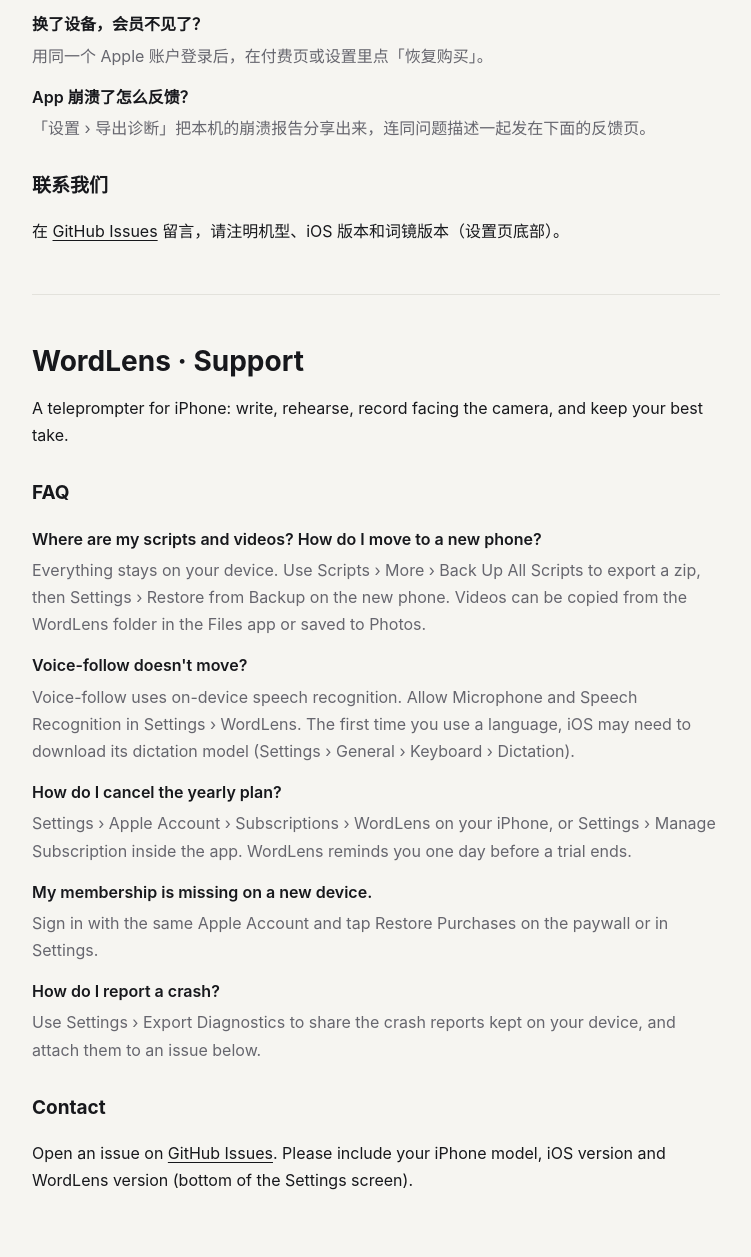
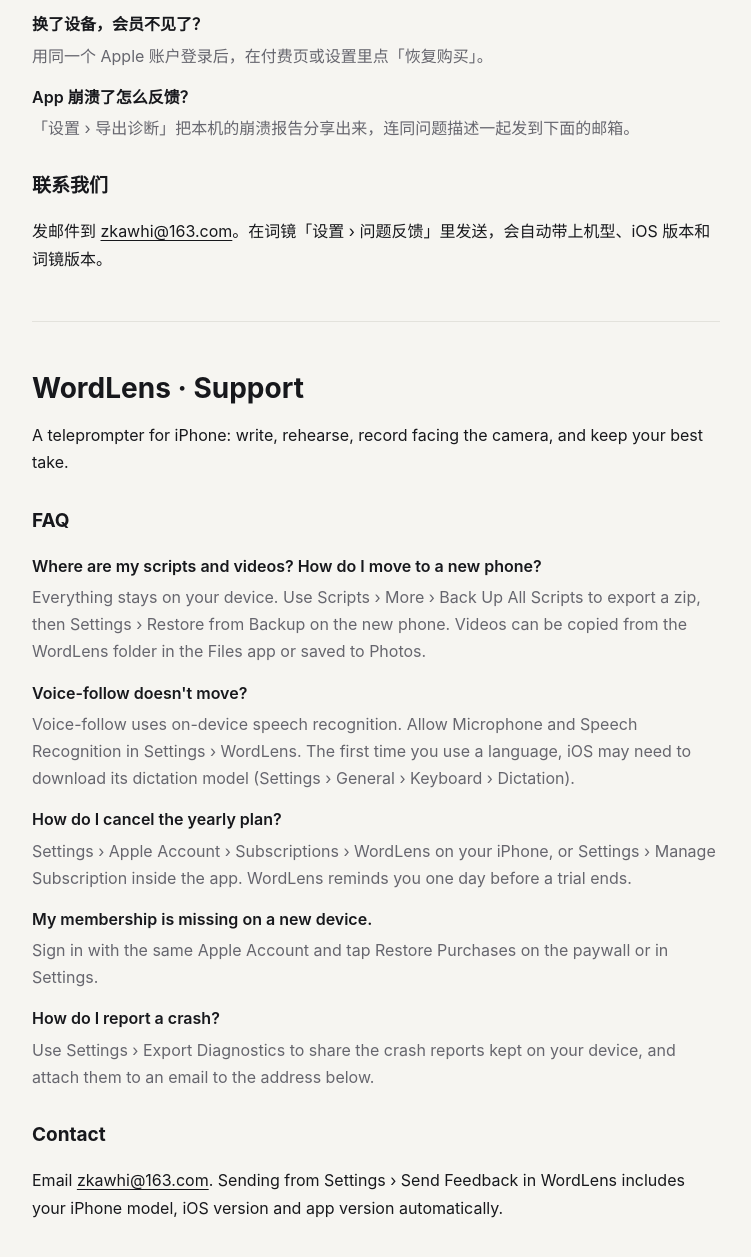
Before and after one commit to kawhi-z/wordlens-app, a plain HTML site: page index.html in a window 1280 px wide. Shown: the part 527-1784 px from the top of the page, without its empty margins (264-1015 px from the left). Drawn offline with Linux system fonts and the light colour scheme.

Commit message:
feat: 问题反馈改为发邮件到 zkawhi@163.com，自动带上版本、机型和系统；隐私政策与支持页同步联系邮箱
Co-Authored-By: Claude Opus 5.5 <noreply@anthropic.com>

```diff
--- a/index.html
+++ b/index.html
@@ -25,11 +25,11 @@
 <dt>换了设备，会员不见了？</dt>
 <dd>用同一个 Apple 账户登录后，在付费页或设置里点「恢复购买」。</dd>
 <dt>App 崩溃了怎么反馈？</dt>
-<dd>「设置 › 导出诊断」把本机的崩溃报告分享出来，连同问题描述一起发在下面的反馈页。</dd>
+<dd>「设置 › 导出诊断」把本机的崩溃报告分享出来，连同问题描述一起发到下面的邮箱。</dd>
 </dl>
 
 <h2>联系我们</h2>
-<p>在 <a href="https://github.com/kawhi-z/wordlens-app/issues">GitHub Issues</a> 留言，请注明机型、iOS 版本和词镜版本（设置页底部）。</p>
+<p>发邮件到 <a href="mailto:zkawhi@163.com">zkawhi@163.com</a>。在词镜「设置 › 问题反馈」里发送，会自动带上机型、iOS 版本和词镜版本。</p>
 </section>
 
 <hr>
@@ -49,11 +49,11 @@
 <dt>My membership is missing on a new device.</dt>
 <dd>Sign in with the same Apple Account and tap Restore Purchases on the paywall or in Settings.</dd>
 <dt>How do I report a crash?</dt>
-<dd>Use Settings › Export Diagnostics to share the crash reports kept on your device, and attach them to an issue below.</dd>
+<dd>Use Settings › Export Diagnostics to share the crash reports kept on your device, and attach them to an email to the address below.</dd>
 </dl>
 
 <h2>Contact</h2>
-<p>Open an issue on <a href="https://github.com/kawhi-z/wordlens-app/issues">GitHub Issues</a>. Please include your iPhone model, iOS version and WordLens version (bottom of the Settings screen).</p>
+<p>Email <a href="mailto:zkawhi@163.com">zkawhi@163.com</a>. Sending from Settings › Send Feedback in WordLens includes your iPhone model, iOS version and app version automatically.</p>
 </section>
 </main>
 </body>
```
Also changed, not shown: privacy.html (+2 -2 lines).
